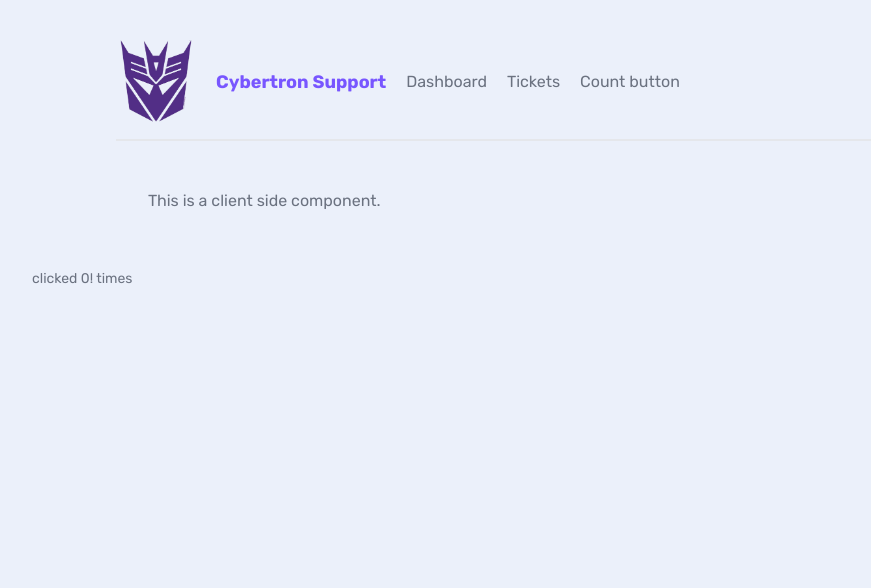
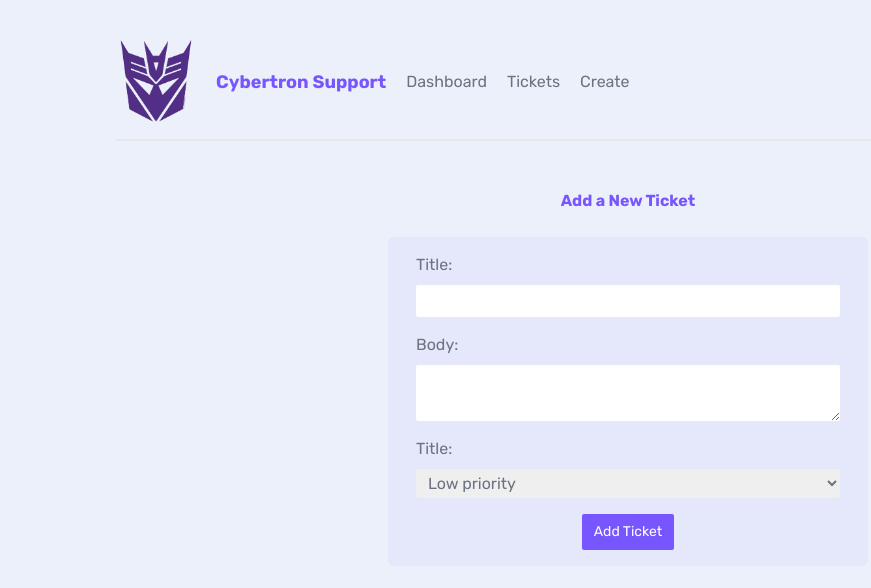
Before and after one commit to HADES248/Cybertron-Support, a Next.js app: page /components/client in a window 1280 px wide. Shown: the top 588 px of the page, without its empty margins (12-883 px from the left). Built offline with nearby package versions, Linux system fonts and the light colour scheme.

Commit message:
Creating a client component and interacting with Db to add ticket

```diff
--- a/src/app/components/Navbar.tsx
+++ b/src/app/components/Navbar.tsx
@@ -10,7 +10,7 @@ export default function Navbar() {
       {/* Using Link Component of next (as next pre-fetches the page in the background when it sees the link component) */}
       <Link href={'/'}>Dashboard</Link>
       <Link href={'/components/server'}>Tickets</Link>
-      <Link href={'/components/client'}>Count button</Link>
+      <Link href={'/components/client'}>Create</Link>
     </nav>
   )
 }
--- /dev/null
+++ b/src/app/components/client/CreateForm.jsx
@@ -0,0 +1,78 @@
+// In next js, react components are server components by default and react hooks(useState, useEffect) are client components only. To convert this server component to client we use "use client";
+"use client";
+
+import { useRouter } from "next/navigation";
+import { useState } from "react";
+
+export default function CreateForm() {
+  // Using useRouter hook to re-direct the user after filling the form.
+  const router = useRouter();
+
+  // Using useState hook to fill the form.
+  const [title, setTitle] = useState('');
+  const [body, setBody] = useState('');
+  const [priority, setPriority] = useState('low');
+  const [isLoading, setIsLoading] = useState(false);
+
+  const handleSubmit = async (e) => {
+    // preventing the default action of clearing the submitted form.
+    e.preventDefault();
+    setIsLoading(true)
+
+    const newTicket = {
+      id: "4",
+      title,
+      body,
+      priority,
+      user_email: "bumblebee@cybertron.dev"
+    };
+
+    // To add a new ticket(document in the database) we need to create a new API(create) as client component cannot directly cannot access the database, then we send this request to that server component and wait for response
+    await fetch('/components/client/create', {
+      method: 'POST',
+      headers: {
+        "Content-Type": 'application/json'
+      },
+      body: JSON.stringify(newTicket)
+    }).then((response) => {
+      // If response is okay we reset the following properties using useState
+      if (response.ok) {
+        setTitle('');
+        setBody('');
+        setPriority('low');
+        setIsLoading(false);
+
+        // Redirecting to all the tickets after the new one added.
+        router.push('/components/server');
+      }
+    }).catch(err => console.log(err));
+
+  }
+
+  return (
+    <form onSubmit={handleSubmit} className="w-1/2">
+      <label>
+        <span>Title:</span>
+        {/* Setting value={title} in the input tag ensures the input field is always synced with the state title */}
+        <input required type="text" onChange={(e) => { setTitle(e.target.value) }} value={title} />
+      </label>
+      <label>
+        <span>Body:</span>
+        <textarea required type="text" onChange={(e) => { setBody(e.target.value) }} value={body} />
+      </label>
+      <label>
+        <span>Title:</span>
+        <select required type="text" onChange={(e) => { setPriority(e.target.value) }} value={priority} >
+          <option value="low">Low priority</option>
+          <option value="medium">Medium priority</option>
+          <option value="high">High priority</option>
+        </select>
+      </label>
+      <button className="btn-primary" disabled={isLoading}>
+        {isLoading ?
+          <span>Adding...</span> :
+          <span>Add Ticket</span>}
+      </button>
+    </form>
+  )
+}
--- /dev/null
+++ b/src/app/components/client/create/route.jsx
@@ -0,0 +1,14 @@
+import { ticketModel } from '../../server/TicketList';
+
+export async function POST(req) {
+
+  // Creating a new API to receive POST requests from client component and adding them to the collection.
+
+  const request = await req.json();
+
+  ticketModel.create(request).then(() => {
+    console.log('Ticket Added to Db');
+  })
+
+  return Response.json({ message: 'Ticket Added successfully' });
+}
--- /dev/null
+++ b/src/app/components/client/page.jsx
@@ -0,0 +1,10 @@
+import CreateForm from "./CreateForm";
+
+export default async function CreateTicket() {
+  return (
+    <main>
+      <h2 className="text-primary text-center">Add a New Ticket</h2>
+      <CreateForm />
+    </main>
+  )
+}
--- a/src/app/components/client/page.tsx
+++ /dev/null
@@ -1,18 +0,0 @@
-// In next js, react components are server components by default and react hooks(useState, useEffect) are client components only. To convert this server component to client we use "use client";
-"use client";
-import React, { useState } from 'react'
-
-export default function Client() {
-  console.log('client side component');
-
-  const [count, setCount] = useState(0);
-
-  return (
-    <>
-      <main>
-        This is a client side component.
-      </main>
-      <button onClick={() => setCount(count + 1)}>clicked {count}! times</button>
-    </>
-  )
-}
--- a/src/app/components/server/TicketList.tsx
+++ b/src/app/components/server/TicketList.jsx
@@ -30,8 +30,9 @@ export async function connectToDatabase() {
 
 async function getTickets() {
   //imitate delay
-  await new Promise(resolve => setTimeout(resolve, 3000));
+  await new Promise(resolve => setTimeout(resolve, 1000));
   await connectToDatabase();
+
   // To get all the tickets back
   return await ticketModel.find();
 }
--- a/src/app/components/server/[id]/page.jsx
+++ b/src/app/components/server/[id]/page.jsx
@@ -33,7 +33,7 @@ export async function generateStaticParams() {
 
 async function getTicket(id) {
   //imitate delay
-  await new Promise(resolve => setTimeout(resolve, 3000));
+  await new Promise(resolve => setTimeout(resolve, 1000));
   // To get back one document from the ticket collection.
   return await ticketModel.findOne({ id: id }) || notFound();
   // If the document does not exist we can send a 404 page using this notFound()
--- a/src/app/components/server/page.tsx
+++ b/src/app/components/server/page.tsx
@@ -14,7 +14,7 @@ export default async function Tickets() {
         </div>
       </nav>
 
-    {/* Creating a suspense component(meaning that only this component will show loading as fallback while the rest of the page is loaded ). */}
+      {/* Creating a suspense component(meaning that only this component will show loading as fallback while the rest of the page is loaded ). */}
       <Suspense fallback={<Loading />}>
         <TicketList />
       </Suspense>
--- a/tsconfig.json
+++ b/tsconfig.json
@@ -22,6 +22,6 @@
       "@/*": ["./src/*"]
     }
   },
-  "include": ["next-env.d.ts", "**/*.ts", "**/*.tsx", ".next/types/**/*.ts", "src/app/components/server/page.tsx", "next.config.js", "src/app/components/server/[id]/page.jsx"],
+  "include": ["next-env.d.ts", "**/*.ts", "**/*.tsx", ".next/types/**/*.ts", "src/app/components/server/page.tsx", "next.config.js", "src/app/components/server/[id]/page.jsx", "src/app/components/server/TicketList.jsx", "src/app/components/client/page.jsx", ".next/types/app/components/client/create/page.js", ".next/types/app/components/client/create/page.js"],
   "exclude": ["node_modules"]
 }
```
